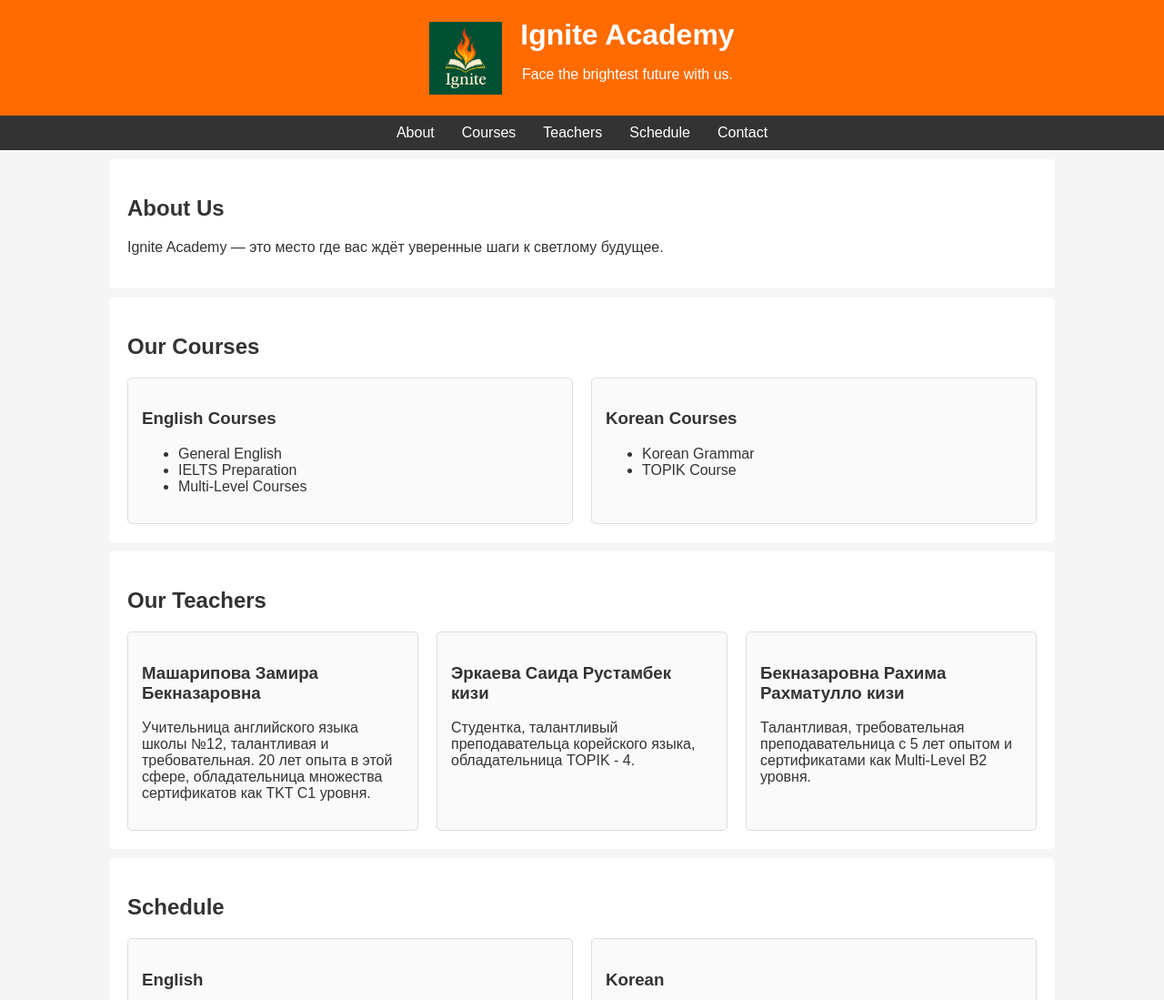
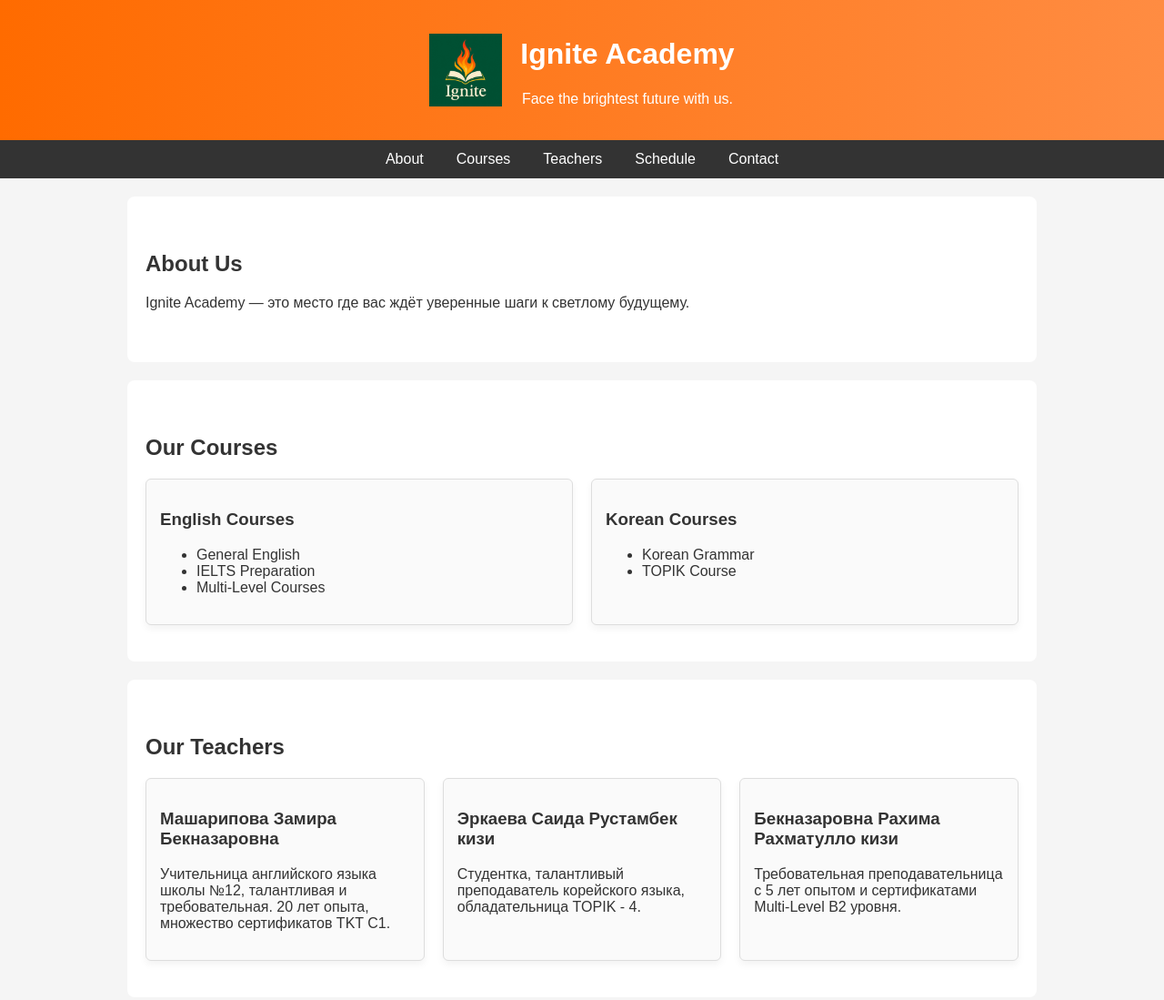
Before and after one commit to IgniteAcademyuz/IgniteAcademy, a plain HTML site: page index.html in a window 1280 px wide. Shown: the top 1099 px of the page at 91% size. Drawn offline with Linux system fonts and the light colour scheme.

Commit message:
Update index.html

```diff
--- a/index.html
+++ b/index.html
@@ -5,45 +5,66 @@
 <meta name="viewport" content="width=device-width, initial-scale=1.0"/>
 <title>Ignite Academy</title>
 <style>
+  * {
+    box-sizing: border-box;
+    scroll-behavior: smooth;
+  }
   body {
     font-family: Arial, sans-serif;
     margin: 0;
-      padding: 0;
     background: #f5f5f5;
     color: #333;
   }
   header {
-      background: #FF6B00;
+    background: linear-gradient(90deg, #FF6B00, #ff8c42);
     color: white;
     padding: 20px;
     text-align: center;
+    display: flex;
+    align-items: center;
+    justify-content: center;
+    gap: 20px;
+    flex-wrap: wrap;
+    animation: fadeDown 1s ease-out;
   }
-    header h1 {
-      margin: 0;
+  header img {
+    height: 80px;
+    transition: transform 0.3s ease;
+  }
+  header img:hover {
+    transform: scale(1.1);
   }
   nav {
     background: #333;
-      color: white;
     display: flex;
     justify-content: center;
     flex-wrap: wrap;
+    animation: fadeDown 1.2s ease-out;
   }
   nav a {
     color: white;
     text-decoration: none;
-      padding: 10px 15px;
-      display: block;
+    padding: 12px 18px;
+    transition: background 0.3s, transform 0.3s;
   }
   nav a:hover {
-      background: #444;
+    background: #ff6b00;
+    transform: translateY(-2px);
   }
   section {
     max-width: 1000px;
     margin: auto;
-      padding: 20px;
+    padding: 40px 20px;
     background: white;
-      margin-top: 10px;
-      border-radius: 5px;
+    margin-top: 20px;
+    border-radius: 8px;
+    opacity: 0;
+    transform: translateY(30px);
+    transition: all 0.8s ease;
+  }
+  section.visible {
+    opacity: 1;
+    transform: translateY(0);
   }
   .courses, .teachers, .schedule, .contacts {
     display: grid;
@@ -54,7 +75,13 @@
     background: #fafafa;
     padding: 15px;
     border: 1px solid #ddd;
-      border-radius: 5px;
+    border-radius: 6px;
+    box-shadow: 0 4px 8px rgba(0,0,0,0.05);
+    transition: transform 0.3s, box-shadow 0.3s;
+  }
+  .card:hover {
+    transform: translateY(-5px);
+    box-shadow: 0 8px 16px rgba(0,0,0,0.1);
   }
   .btn {
     display: inline-block;
@@ -64,6 +91,7 @@
     text-decoration: none;
     margin-top: 10px;
     border-radius: 3px;
+    transition: background 0.3s;
   }
   .btn:hover {
     background: #e55a00;
@@ -74,18 +102,27 @@
     background: #333;
     color: white;
     margin-top: 20px;
+    animation: fadeUp 1s ease-out;
   }
   @media(max-width: 600px){
     nav{
       flex-direction: column;
     }
   }
+  @keyframes fadeDown {
+    from {opacity:0; transform: translateY(-20px);}
+    to {opacity:1; transform: translateY(0);}
+  }
+  @keyframes fadeUp {
+    from {opacity:0; transform: translateY(20px);}
+    to {opacity:1; transform: translateY(0);}
+  }
 </style>
 </head>
 <body>
 
-<header style="display: flex; align-items: center; justify-content: center; gap: 20px; flex-wrap: wrap;">
-  <img src="logo.png" alt="Ignite Academy Logo" style="height:80px;">
+<header>
+  <img src="logo.png" alt="Ignite Academy Logo">
   <div>
     <h1>Ignite Academy</h1>
     <p>Face the brightest future with us.</p>
@@ -102,7 +139,7 @@
 
 <section id="about">
   <h2>About Us</h2>
-  <p>Ignite Academy — это место где вас ждёт уверенные шаги к светлому будущее. </p>
+  <p>Ignite Academy — это место где вас ждёт уверенные шаги к светлому будущему.</p>
 </section>
 
 <section id="courses">
@@ -131,15 +168,15 @@
   <div class="teachers">
     <div class="card">
       <h3>Машарипова Замира Бекназаровна</h3>
-      <p>Учительница английского языка школы №12, талантливая и требовательная. 20 лет опыта в этой сфере, обладательница множества сертификатов как TKT C1 уровня.</p>
+      <p>Учительница английского языка школы №12, талантливая и требовательная. 20 лет опыта, множество сертификатов TKT C1.</p>
     </div>
     <div class="card">
       <h3>Эркаева Саида Рустамбек кизи</h3>
-      <p>Студентка, талантливый преподавательца корейского языка, обладательница TOPIK - 4.</p>
+      <p>Студентка, талантливый преподаватель корейского языка, обладательница TOPIK - 4.</p>
     </div>
     <div class="card">
       <h3>Бекназаровна Рахима Рахматулло кизи</h3>
-      <p>Талантливая, требовательная преподавательница с 5 лет опытом и сертификатами как Multi-Level B2 уровня.</p>
+      <p>Требовательная преподавательница с 5 лет опытом и сертификатами Multi-Level B2 уровня.</p>
     </div>
   </div>
 </section>
@@ -179,5 +216,19 @@
   &copy; 2025 Ignite Academy. All rights reserved.
 </footer>
 
+<script>
+  const sections = document.querySelectorAll('section');
+  const revealOnScroll = () => {
+    sections.forEach(sec => {
+      const secTop = sec.getBoundingClientRect().top;
+      if (secTop < window.innerHeight - 50) {
+        sec.classList.add('visible');
+      }
+    });
+  };
+  window.addEventListener('scroll', revealOnScroll);
+  revealOnScroll();
+</script>
+
 </body>
 </html>
```
Lines whose indentation alone changed are shown as unchanged.
